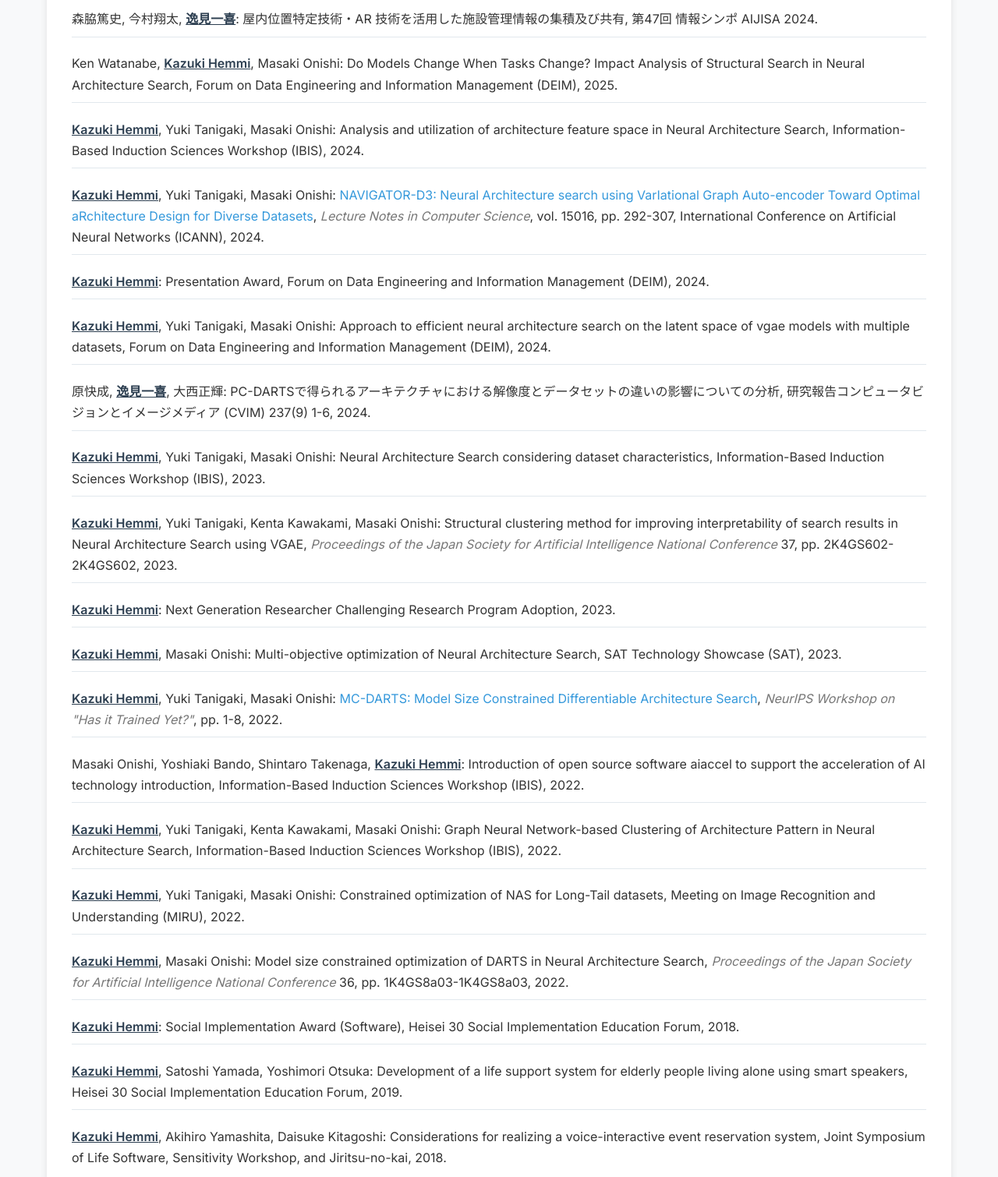
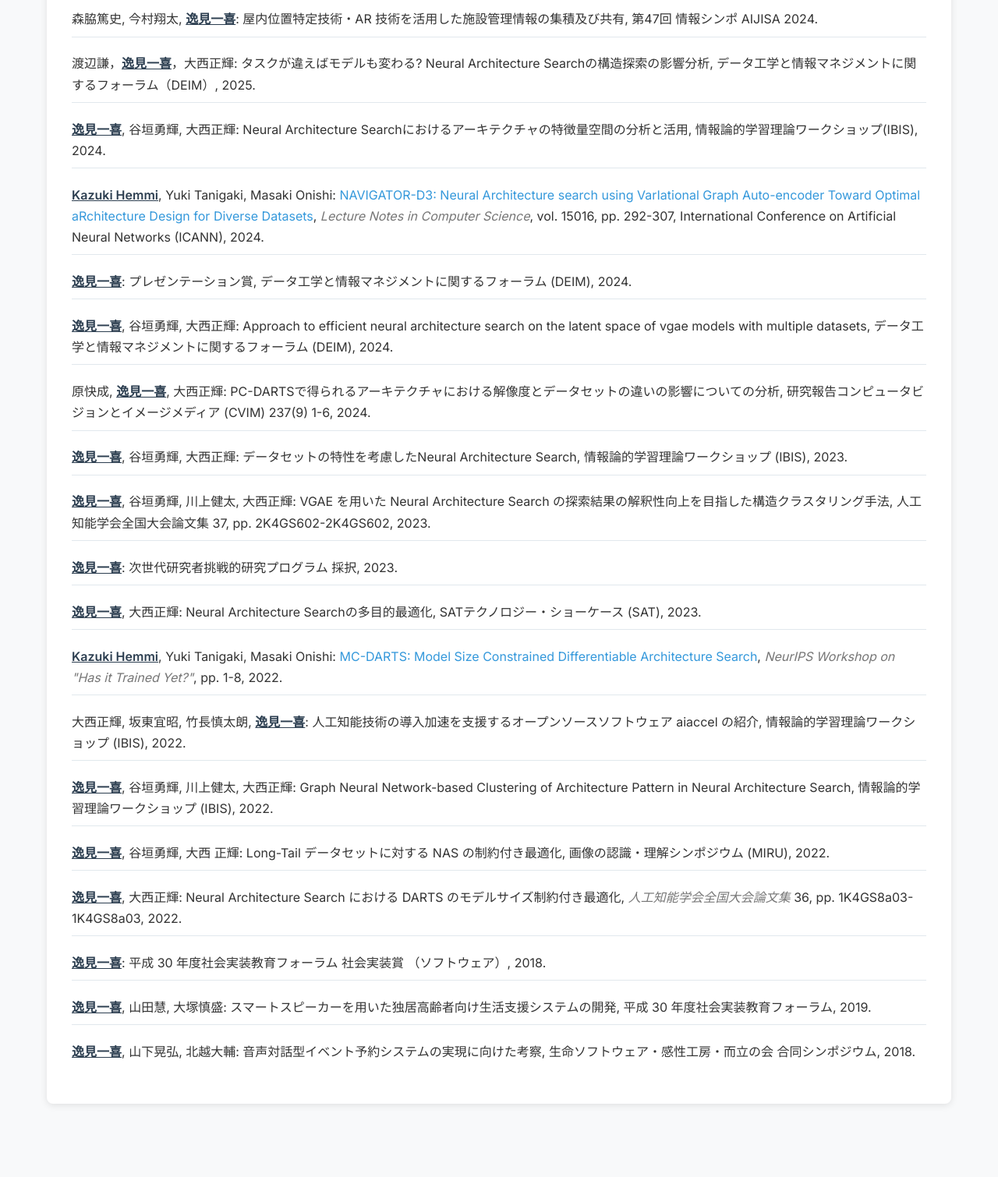
Before and after one commit to itigo-11111/itigo11111.github.io, a plain HTML site: page index_ai.html in a window 1280 px wide. Shown: the part 2268-3778 px from the top of the page at 78% size. After the commit the page ends 3748 px from the top, so only its background shows below. Drawn offline with Linux system fonts and the light colour scheme.

Commit message:
Restore Japanese version for AI file and fix English display with proper data attributes

```diff
--- a/index_ai.html
+++ b/index_ai.html
@@ -82,24 +82,24 @@
                     <li><strong><u>Kazuki Hemmi</u></strong>, Yuki Tanigaki, Kaisei Hara, Masaki Onishi: <a href="https://www.techscience.com/cmc/v84n2/62898/html" target="_blank">Graph-Embedded Neural Architecture Search: A Variational Approach for Optimized Model Design</a>, <em>Computers, Materials & Continua</em>, vol. 84, no. 2, pp. 2245-2271, 2025.</li>
                     															<li data-ja="<strong><u>逸見一喜</u></strong>, 谷垣勇輝, 大西正輝: 効率的なアーキテクチャ埋め込み空間構築のためのNAVIGATORの活用, 人工知能学会全国大会(JSAI), 2025." data-en="<strong><u>Kazuki Hemmi</u></strong>, Yuki Tanigaki, Masaki Onishi: Efficient utilization of NAVIGATOR for architecture embedding space construction, Japan Society for Artificial Intelligence National Conference (JSAI), 2025."><strong><u>逸見一喜</u></strong>, 谷垣勇輝, 大西正輝: 効率的なアーキテクチャ埋め込み空間構築のためのNAVIGATORの活用, 人工知能学会全国大会(JSAI), 2025.</li>
 					<li data-ja="森脇篤史, 今村翔太, <strong><u>逸見一喜</u></strong>: 屋内位置特定技術・AR 技術を活用した施設管理情報の集積及び共有, 第47回 情報シンポ AIJISA 2024." data-en="Atsushi Moriwaki, Shota Imamura, <strong><u>Kazuki Hemmi</u></strong>: Accumulation and sharing of facility management information using indoor positioning technology and AR technology, 47th Information Symposium AIJISA 2024.">森脇篤史, 今村翔太, <strong><u>逸見一喜</u></strong>: 屋内位置特定技術・AR 技術を活用した施設管理情報の集積及び共有, 第47回 情報シンポ AIJISA 2024.</li>
-					<li>Ken Watanabe, <strong><u>Kazuki Hemmi</u></strong>, Masaki Onishi: Do Models Change When Tasks Change? Impact Analysis of Structural Search in Neural Architecture Search, Forum on Data Engineering and Information Management (DEIM), 2025.</li>
-                    					<li><strong><u>Kazuki Hemmi</u></strong>, Yuki Tanigaki, Masaki Onishi: Analysis and utilization of architecture feature space in Neural Architecture Search, Information-Based Induction Sciences Workshop (IBIS), 2024.</li>
+					<li data-ja="渡辺謙，<strong><u>逸見一喜</u></strong>，大西正輝: タスクが違えばモデルも変わる? Neural Architecture Searchの構造探索の影響分析, データ工学と情報マネジメントに関するフォーラム（DEIM）, 2025." data-en="Ken Watanabe, <strong><u>Kazuki Hemmi</u></strong>, Masaki Onishi: Do Models Change When Tasks Change? Impact Analysis of Structural Search in Neural Architecture Search, Forum on Data Engineering and Information Management (DEIM), 2025.">渡辺謙，<strong><u>逸見一喜</u></strong>，大西正輝: タスクが違えばモデルも変わる? Neural Architecture Searchの構造探索の影響分析, データ工学と情報マネジメントに関するフォーラム（DEIM）, 2025.</li>
+                    					<li data-ja="<strong><u>逸見一喜</u></strong>, 谷垣勇輝, 大西正輝: Neural Architecture Searchにおけるアーキテクチャの特徴量空間の分析と活用, 情報論的学習理論ワークショップ(IBIS), 2024." data-en="<strong><u>Kazuki Hemmi</u></strong>, Yuki Tanigaki, Masaki Onishi: Analysis and utilization of architecture feature space in Neural Architecture Search, Information-Based Induction Sciences Workshop (IBIS), 2024."><strong><u>逸見一喜</u></strong>, 谷垣勇輝, 大西正輝: Neural Architecture Searchにおけるアーキテクチャの特徴量空間の分析と活用, 情報論的学習理論ワークショップ(IBIS), 2024.</li>
                     <li><strong><u>Kazuki Hemmi</u></strong>, Yuki Tanigaki, Masaki Onishi: <a href="https://link.springer.com/chapter/10.1007/978-3-031-72332-2_20" target="_blank">NAVIGATOR-D3: Neural Architecture search using VarIational Graph Auto-encoder Toward Optimal aRchitecture Design for Diverse Datasets</a>, <em>Lecture Notes in Computer Science</em>, vol. 15016, pp. 292-307, International Conference on Artificial Neural Networks (ICANN), 2024.</li>
-                    					<li><strong><u>Kazuki Hemmi</u></strong>: Presentation Award, Forum on Data Engineering and Information Management (DEIM), 2024.</li>
-                    					<li><strong><u>Kazuki Hemmi</u></strong>, Yuki Tanigaki, Masaki Onishi: Approach to efficient neural architecture search on the latent space of vgae models with multiple datasets, Forum on Data Engineering and Information Management (DEIM), 2024.</li>
+                    					<li data-ja="<strong><u>逸見一喜</u></strong>: プレゼンテーション賞, データ工学と情報マネジメントに関するフォーラム (DEIM), 2024." data-en="<strong><u>Kazuki Hemmi</u></strong>: Presentation Award, Forum on Data Engineering and Information Management (DEIM), 2024."><strong><u>逸見一喜</u></strong>: プレゼンテーション賞, データ工学と情報マネジメントに関するフォーラム (DEIM), 2024.</li>
+                    					<li data-ja="<strong><u>逸見一喜</u></strong>, 谷垣勇輝, 大西正輝: Approach to efficient neural architecture search on the latent space of vgae models with multiple datasets, データ工学と情報マネジメントに関するフォーラム (DEIM), 2024." data-en="<strong><u>Kazuki Hemmi</u></strong>, Yuki Tanigaki, Masaki Onishi: Approach to efficient neural architecture search on the latent space of vgae models with multiple datasets, Forum on Data Engineering and Information Management (DEIM), 2024."><strong><u>逸見一喜</u></strong>, 谷垣勇輝, 大西正輝: Approach to efficient neural architecture search on the latent space of vgae models with multiple datasets, データ工学と情報マネジメントに関するフォーラム (DEIM), 2024.</li>
                     <li data-ja="原快成, <strong><u>逸見一喜</u></strong>, 大西正輝: PC-DARTSで得られるアーキテクチャにおける解像度とデータセットの違いの影響についての分析, 研究報告コンピュータビジョンとイメージメディア (CVIM) 237(9) 1-6, 2024." data-en="Kaisei Hara, <strong><u>Kazuki Hemmi</u></strong>, Masaki Onishi: Analysis of the effects of resolution and dataset differences on architectures obtained by PC-DARTS, IPSJ SIG Technical Report on Computer Vision and Image Media (CVIM) 237(9) 1-6, 2024.">原快成, <strong><u>逸見一喜</u></strong>, 大西正輝: PC-DARTSで得られるアーキテクチャにおける解像度とデータセットの違いの影響についての分析, 研究報告コンピュータビジョンとイメージメディア (CVIM) 237(9) 1-6, 2024.</li>
-                    					<li><strong><u>Kazuki Hemmi</u></strong>, Yuki Tanigaki, Masaki Onishi: Neural Architecture Search considering dataset characteristics, Information-Based Induction Sciences Workshop (IBIS), 2023.</li>
-                    					<li><strong><u>Kazuki Hemmi</u></strong>, Yuki Tanigaki, Kenta Kawakami, Masaki Onishi: Structural clustering method for improving interpretability of search results in Neural Architecture Search using VGAE, <em>Proceedings of the Japan Society for Artificial Intelligence National Conference</em> 37, pp. 2K4GS602-2K4GS602, 2023.</li>
-                    					<li><strong><u>Kazuki Hemmi</u></strong>: Next Generation Researcher Challenging Research Program Adoption, 2023.</li>
-                    					<li><strong><u>Kazuki Hemmi</u></strong>, Masaki Onishi: Multi-objective optimization of Neural Architecture Search, SAT Technology Showcase (SAT), 2023.</li>
+                    					<li data-ja="<strong><u>逸見一喜</u></strong>, 谷垣勇輝, 大西正輝: データセットの特性を考慮したNeural Architecture Search, 情報論的学習理論ワークショップ (IBIS), 2023." data-en="<strong><u>Kazuki Hemmi</u></strong>, Yuki Tanigaki, Masaki Onishi: Neural Architecture Search considering dataset characteristics, Information-Based Induction Sciences Workshop (IBIS), 2023."><strong><u>逸見一喜</u></strong>, 谷垣勇輝, 大西正輝: データセットの特性を考慮したNeural Architecture Search, 情報論的学習理論ワークショップ (IBIS), 2023.</li>
+                    					<li data-ja="<strong><u>逸見一喜</u></strong>, 谷垣勇輝, 川上健太, 大西正輝: VGAE を用いた Neural Architecture Search の探索結果の解釈性向上を目指した構造クラスタリング手法, 人工知能学会全国大会論文集 37, pp. 2K4GS602-2K4GS602, 2023." data-en="<strong><u>Kazuki Hemmi</u></strong>, Yuki Tanigaki, Kenta Kawakami, Masaki Onishi: Structural clustering method for improving interpretability of search results in Neural Architecture Search using VGAE, Proceedings of the Japan Society for Artificial Intelligence National Conference 37, pp. 2K4GS602-2K4GS602, 2023."><strong><u>逸見一喜</u></strong>, 谷垣勇輝, 川上健太, 大西正輝: VGAE を用いた Neural Architecture Search の探索結果の解釈性向上を目指した構造クラスタリング手法, <em>人工知能学会全国大会論文集</em> 37, pp. 2K4GS602-2K4GS602, 2023.</li>
+                    					<li><strong><u>逸見一喜</u></strong>: 次世代研究者挑戦的研究プログラム 採択, 2023.</li>
+                    					<li><strong><u>逸見一喜</u></strong>, 大西正輝: Neural Architecture Searchの多目的最適化, SATテクノロジー・ショーケース (SAT), 2023.</li>
                     <li><strong><u>Kazuki Hemmi</u></strong>, Yuki Tanigaki, Masaki Onishi: <a href="https://openreview.net/forum?id=jKJ6OcvqdQ" target="_blank">MC-DARTS: Model Size Constrained Differentiable Architecture Search</a>, <em>NeurIPS Workshop on "Has it Trained Yet?"</em>, pp. 1-8, 2022.</li>
-                    <li>Masaki Onishi, Yoshiaki Bando, Shintaro Takenaga, <strong><u>Kazuki Hemmi</u></strong>: Introduction of open source software aiaccel to support the acceleration of AI technology introduction, Information-Based Induction Sciences Workshop (IBIS), 2022.</li>
-                    <li><strong><u>Kazuki Hemmi</u></strong>, Yuki Tanigaki, Kenta Kawakami, Masaki Onishi: Graph Neural Network-based Clustering of Architecture Pattern in Neural Architecture Search, Information-Based Induction Sciences Workshop (IBIS), 2022.</li>
-                    <li><strong><u>Kazuki Hemmi</u></strong>, Yuki Tanigaki, Masaki Onishi: Constrained optimization of NAS for Long-Tail datasets, Meeting on Image Recognition and Understanding (MIRU), 2022.</li>
-                    <li><strong><u>Kazuki Hemmi</u></strong>, Masaki Onishi: Model size constrained optimization of DARTS in Neural Architecture Search, <em>Proceedings of the Japan Society for Artificial Intelligence National Conference</em> 36, pp. 1K4GS8a03-1K4GS8a03, 2022.</li>
-                    <li><strong><u>Kazuki Hemmi</u></strong>: Social Implementation Award (Software), Heisei 30 Social Implementation Education Forum, 2018.</li>
-                    <li><strong><u>Kazuki Hemmi</u></strong>, Satoshi Yamada, Yoshimori Otsuka: Development of a life support system for elderly people living alone using smart speakers, Heisei 30 Social Implementation Education Forum, 2019.</li>
-                    <li><strong><u>Kazuki Hemmi</u></strong>, Akihiro Yamashita, Daisuke Kitagoshi: Considerations for realizing a voice-interactive event reservation system, Joint Symposium of Life Software, Sensitivity Workshop, and Jiritsu-no-kai, 2018.</li>
+                    					<li>大西正輝, 坂東宜昭, 竹長慎太朗, <strong><u>逸見一喜</u></strong>: 人工知能技術の導入加速を支援するオープンソースソフトウェア aiaccel の紹介, 情報論的学習理論ワークショップ (IBIS), 2022.</li>
+                    					<li><strong><u>逸見一喜</u></strong>, 谷垣勇輝, 川上健太, 大西正輝: Graph Neural Network-based Clustering of Architecture Pattern in Neural Architecture Search, 情報論的学習理論ワークショップ (IBIS), 2022.</li>
+                    					<li><strong><u>逸見一喜</u></strong>, 谷垣勇輝, 大西 正輝: Long-Tail データセットに対する NAS の制約付き最適化, 画像の認識・理解シンポジウム (MIRU), 2022.</li>
+                    					<li><strong><u>逸見一喜</u></strong>, 大西正輝: Neural Architecture Search における DARTS のモデルサイズ制約付き最適化, <em>人工知能学会全国大会論文集</em> 36, pp. 1K4GS8a03-1K4GS8a03, 2022.</li>
+                    					<li><strong><u>逸見一喜</u></strong>: 平成 30 年度社会実装教育フォーラム 社会実装賞 （ソフトウェア）, 2018.</li>
+                    					<li><strong><u>逸見一喜</u></strong>, 山田慧, 大塚慎盛: スマートスピーカーを用いた独居高齢者向け生活支援システムの開発, 平成 30 年度社会実装教育フォーラム, 2019.</li>
+                    					<li><strong><u>逸見一喜</u></strong>, 山下晃弘, 北越大輔: 音声対話型イベント予約システムの実現に向けた考察, 生命ソフトウェア・感性工房・而立の会 合同シンポジウム, 2018.</li>
                 </ul>
             </section>
             </div>
```
